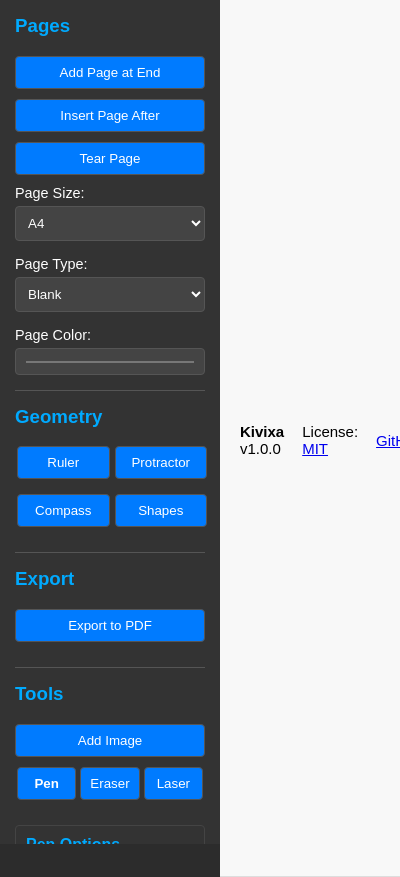
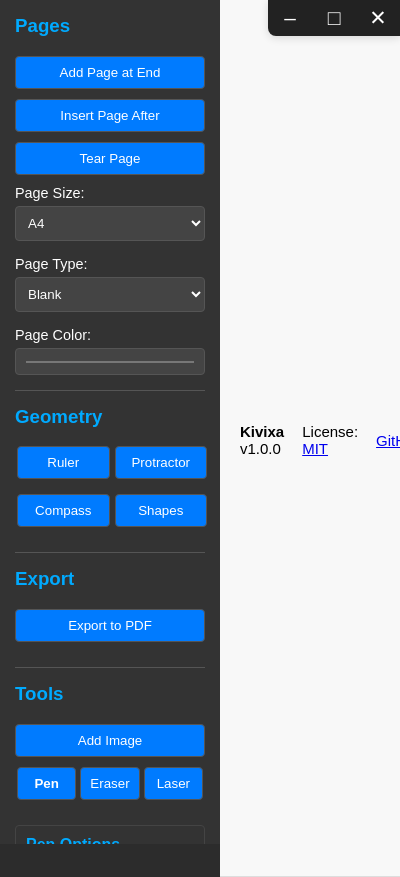
Before and after one commit to Aksar112/kivixa, an Electron app: page renderer/index.html in a window 400 px wide. Drawn offline with Linux system fonts and the light colour scheme.

Commit message:
minimize, restore, close

```diff
--- a/renderer/index.html
+++ b/renderer/index.html
@@ -6,6 +6,11 @@
     <link rel="stylesheet" href="style.css">
 </head>
 <body>
+    <div id="window-controls">
+        <button id="min-btn" title="Minimize">&#x2013;</button>
+        <button id="max-btn" title="Maximize/Restore">&#x25A1;</button>
+        <button id="close-btn" title="Close">&#x2715;</button>
+    </div>
     <div id="toolbar">
         <div class="tool-section">
             <h3>Pages</h3>
--- a/renderer/renderer.js
+++ b/renderer/renderer.js
@@ -2,6 +2,15 @@ import { jsPDF } from "jspdf";
 import showdown from 'showdown';
 
 document.addEventListener('DOMContentLoaded', () => {
+    // --- Window Controls ---
+    const minBtn = document.getElementById('min-btn');
+    const maxBtn = document.getElementById('max-btn');
+    const closeBtn = document.getElementById('close-btn');
+    if (minBtn && maxBtn && closeBtn && window.electron?.windowControls) {
+        minBtn.addEventListener('click', () => window.electron.windowControls.minimize());
+        maxBtn.addEventListener('click', () => window.electron.windowControls.maximizeOrRestore());
+        closeBtn.addEventListener('click', () => window.electron.windowControls.close());
+    }
     // Set About version dynamically
     const aboutVersion = document.getElementById('about-version');
     if (aboutVersion && window.electron?.getAppVersion) {
--- a/renderer/style.css
+++ b/renderer/style.css
@@ -1,3 +1,33 @@
+/* Window Controls */
+#window-controls {
+    position: fixed;
+    top: 0;
+    right: 0;
+    z-index: 1001;
+    display: flex;
+    gap: 0;
+    background: #222;
+    border-bottom-left-radius: 8px;
+    box-shadow: 0 2px 8px #0002;
+}
+#window-controls button {
+    width: 44px;
+    height: 36px;
+    border: none;
+    background: none;
+    color: #fff;
+    font-size: 1.3em;
+    cursor: pointer;
+    outline: none;
+    transition: background 0.2s;
+}
+#window-controls button:hover {
+    background: #444;
+}
+#window-controls #close-btn:hover {
+    background: #c0392b;
+    color: #fff;
+}
 body, html {
     margin: 0;
     padding: 0;
```
Also changed, not shown: main.js (+16 -0 lines), preload.js (+9 -0 lines).
